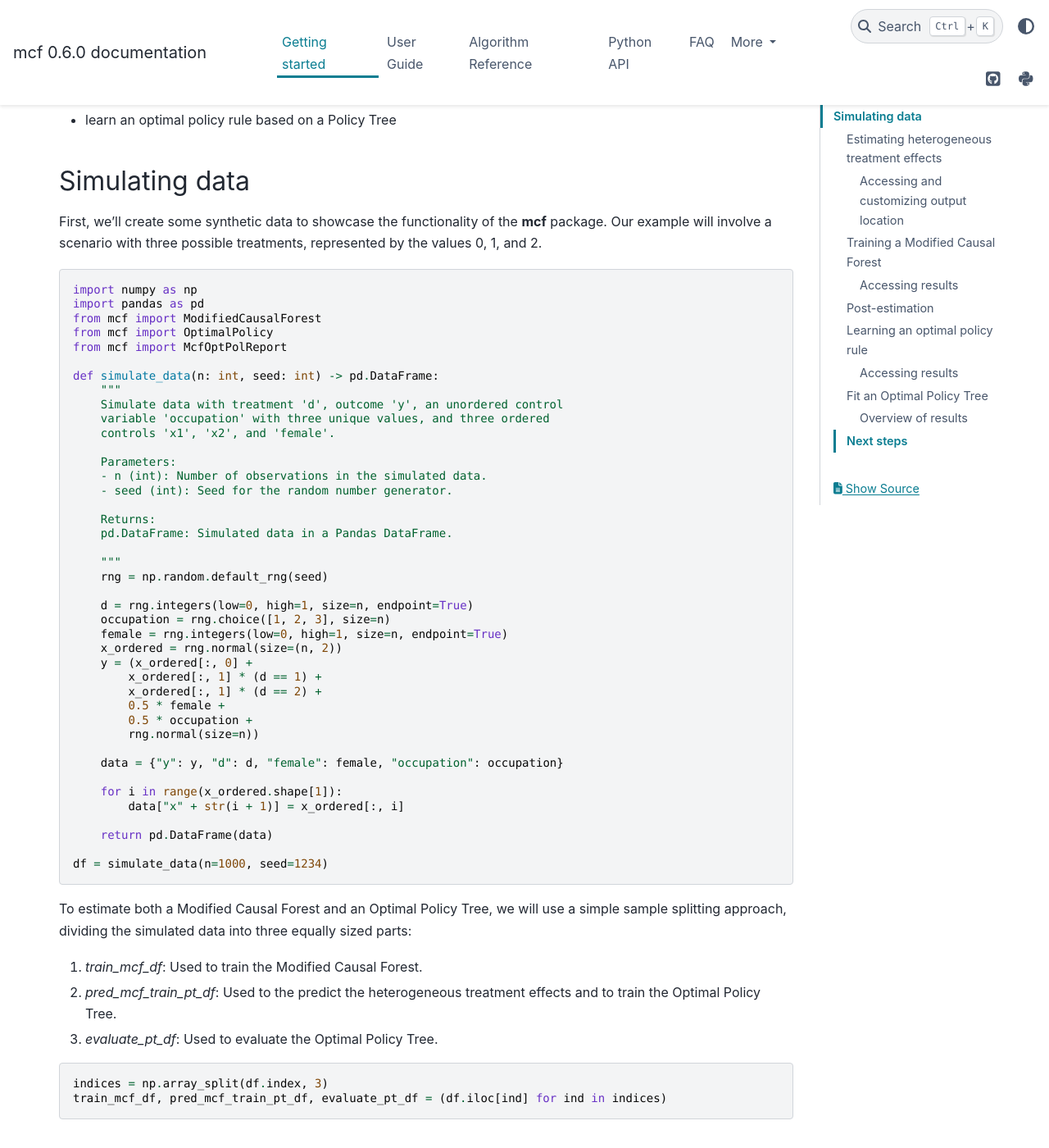
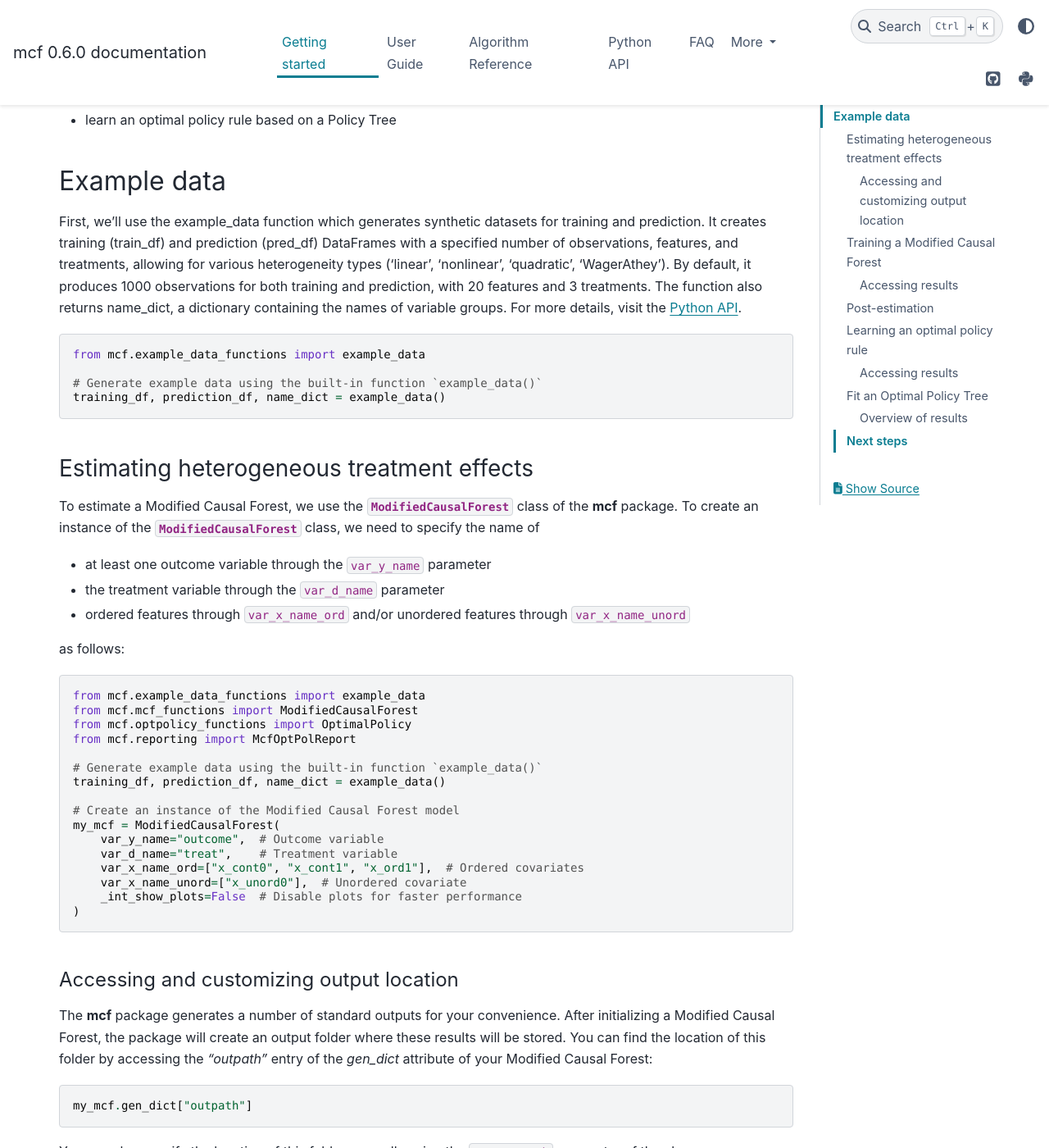
Before and after one commit to MCFpy/mcf, a Sphinx documentation site: the page built from docs/source/getting_started.rst, in a window 1280 px wide and 1400 px high, scrolled down 216 px. Shown: the whole window at 82% size. Built offline with Sphinx 7.4.7 and the PyData theme 0.15.4, drawn with Linux system fonts in a browser that asks for light colours; some of the changed text lies outside the part shown.

Commit message:
Update getting_started.rst

```diff
--- a/docs/source/getting_started.rst
+++ b/docs/source/getting_started.rst
@@ -9,66 +9,18 @@ This guide will walk you through using the **mcf** package to
 - learn an optimal policy rule based on a Policy Tree
 
 
-Simulating data
+Example data
 ^^^^^^^^^^^^^^^^
 
-First, we'll create some synthetic data to showcase the functionality of the **mcf** package. Our example will involve a scenario with three possible treatments, represented by the values 0, 1, and 2.
+First, we'll use the example_data function which generates synthetic datasets for training and prediction. It creates training (train_df) and prediction (pred_df) DataFrames with a specified number of observations, features, and treatments, allowing for various heterogeneity types ('linear', 'nonlinear', 'quadratic', 'WagerAthey').
+By default, it produces 1000 observations for both training and prediction, with 20 features and 3 treatments. The function also returns name_dict, a dictionary containing the names of variable groups. For more details, visit the :doc:`python_api`.
 
 .. code-block:: python
 
-    import numpy as np
-    import pandas as pd
-    from mcf import ModifiedCausalForest
-    from mcf import OptimalPolicy
-    from mcf import McfOptPolReport
+    from mcf.example_data_functions import example_data
 
-    def simulate_data(n: int, seed: int) -> pd.DataFrame:
-        """
-        Simulate data with treatment 'd', outcome 'y', an unordered control
-        variable 'occupation' with three unique values, and three ordered
-        controls 'x1', 'x2', and 'female'.
-
-        Parameters:
-        - n (int): Number of observations in the simulated data.
-        - seed (int): Seed for the random number generator.
-
-        Returns:
-        pd.DataFrame: Simulated data in a Pandas DataFrame.
-
-        """
-        rng = np.random.default_rng(seed)
-
-        d = rng.integers(low=0, high=1, size=n, endpoint=True)
-        occupation = rng.choice([1, 2, 3], size=n)
-        female = rng.integers(low=0, high=1, size=n, endpoint=True)
-        x_ordered = rng.normal(size=(n, 2))
-        y = (x_ordered[:, 0] +
-            x_ordered[:, 1] * (d == 1) +
-            x_ordered[:, 1] * (d == 2) +
-            0.5 * female +
-            0.5 * occupation +
-            rng.normal(size=n))
-
-        data = {"y": y, "d": d, "female": female, "occupation": occupation}
-
-        for i in range(x_ordered.shape[1]):
-            data["x" + str(i + 1)] = x_ordered[:, i]
-
-        return pd.DataFrame(data)
-
-    df = simulate_data(n=1000, seed=1234)
-
-To estimate both a Modified Causal Forest and an Optimal Policy Tree, we will use a simple sample splitting approach, dividing the simulated data into three equally sized parts:
-
-1. *train_mcf_df*: Used to train the Modified Causal Forest.
-2. *pred_mcf_train_pt_df*: Used to the predict the heterogeneous treatment effects and to train the Optimal Policy Tree.
-3. *evaluate_pt_df*: Used to evaluate the Optimal Policy Tree.
-
-.. code-block:: python
-
-    indices = np.array_split(df.index, 3)
-    train_mcf_df, pred_mcf_train_pt_df, evaluate_pt_df = (df.iloc[ind] for ind in indices)
-
+    # Generate example data using the built-in function `example_data()`
+    training_df, prediction_df, name_dict = example_data()
 
 Estimating heterogeneous treatment effects
 ------------------------------------------
@@ -83,13 +35,23 @@ as follows:
 
 .. code-block:: python
 
+    from mcf.example_data_functions import example_data
+    from mcf.mcf_functions import ModifiedCausalForest
+    from mcf.optpolicy_functions import OptimalPolicy
+    from mcf.reporting import McfOptPolReport
+
+    # Generate example data using the built-in function `example_data()`
+    training_df, prediction_df, name_dict = example_data()
+
+    # Create an instance of the Modified Causal Forest model
     my_mcf = ModifiedCausalForest(
-        var_y_name="y",
-        var_d_name="d",
-        var_x_name_ord=["x1", "x2", "female"],
-        var_x_name_unord=["occupation"],
-        _int_show_plots=False # Suppress the display of diagnostic plots during estimation
+        var_y_name="outcome",  # Outcome variable
+        var_d_name="treat",    # Treatment variable
+        var_x_name_ord=["x_cont0", "x_cont1", "x_ord1"],  # Ordered covariates
+        var_x_name_unord=["x_unord0"],  # Unordered covariate
+        _int_show_plots=False  # Disable plots for faster performance
     )
+
 
 Accessing and customizing output location
 ~~~~~~~~~~~~~~~~~~~~~~~~~~~~~~~~~~~~~~~~~~~~
@@ -138,13 +100,13 @@ Next we will train the Modified Causal Forest on the *train_mcf_df* data using t
 
 .. code-block:: python
 
-    my_mcf.train(train_mcf_df)
+    my_mcf.train(training_df)
 
 Now we are ready to estimate heterogeneous treatment effects on the *pred_mcf_train_pt_df* data using the :py:meth:`~mcf_functions.ModifiedCausalForest.predict` method.
 
 .. code-block:: python
 
-    results = my_mcf.predict(pred_mcf_train_pt_df)
+    results, _ = my_mcf.predict(prediction_df)
 
 
 Accessing results
@@ -198,12 +160,6 @@ You can use the :py:meth:`~mcf_functions.ModifiedCausalForest.analyse` method to
 
     my_mcf.analyse(results)
 
-Finally, for out-of-sample evaluation, apply the :py:meth:`~mcf_functions.ModifiedCausalForest.predict` method to the data held out for evaluation:
-
-.. code-block:: python
-
-    oos_results = my_mcf.predict(evaluate_pt_df)
-
 
 Learning an optimal policy rule
 -------------------------------
@@ -232,14 +188,16 @@ as follows:
 
 .. code-block:: python
 
-    my_policy_tree = OptimalPolicy(
-        var_d_name="d",
-        var_polscore_name=["Y_LC0_un_lc_pot", "Y_LC1_un_lc_pot"],
-        var_x_name_ord=["x1", "x2", "female"],
-        var_x_name_unord=["occupation"],
-        gen_method="policy tree",
+    # Create an instance of the OptimalPolicy class:
+    my_optimal_policy = OptimalPolicy(
+        var_d_name="treat",
+        var_polscore_name=['y_pot0', 'y_pot1', 'y_pot2'],
+        var_x_name_ord=["x_cont0", "x_cont1", "x_ord1"],
+        var_x_name_unord=["x_unord0"],
+        gen_method="best_policy_score",
         pt_depth_tree_1=2
         )
+
 
 Note that the ``pt_depth_tree_1`` parameter specifies the depth of the (first) policy tree. For demonstration purposes we set it to 2. In practice, you should choose a larger value which will increase the computational burden. See the :doc:`User guide <user_guide/optimal-policy_example>` and the :doc:`Algorithm reference <algorithm_reference/optimal-policy_algorithm>` for more detailed explanations.
 
@@ -257,22 +215,22 @@ To find the Optimal Policy Tree, we use the :py:meth:`~optpolicy_functions.Optim
 .. code-block:: python
 
     train_pt_df = results["iate_data_df"]
-    alloc_df = my_policy_tree.solve(train_pt_df)
+    alloc_train_df, _, _ = my_optimal_policy.solve(training_df, data_title='training')
 
 The returned DataFrame contains the optimal allocation rule for the training data.
 
 .. code-block:: python
 
-    print(alloc_df.head())
+    print(alloc_train_df)
 
 Next, we can use the :py:meth:`~optpolicy_functions.OptimalPolicy.evaluate` method to evaluate this allocation rule. This will return a dictionary holding the results of the evaluation. As a side-effect, the DataFrame with the optimal allocation is augmented with columns that contain the observed treatment and a random allocation of treatments.
 
 .. code-block:: python
 
-    pt_eval = my_policy_tree.evaluate(alloc_df, train_pt_df)
+    results_eva_train, _ = my_optimal_policy.evaluate(alloc_train_df, training_df,
+                                           data_title='training')
 
-    print(pt_eval)
-    print(alloc_df.head())
+    print(results_eva_train)
 
 Overview of results
 ~~~~~~~~~~~~~~~~~~~~~
@@ -291,7 +249,7 @@ Additionally, you can access the results programmatically. The `report` attribut
 
 .. code-block:: python
 
-    dictionary_of_results = my_policy_tree.report
+    dictionary_of_results = my_optimal_policy.report
     print(dictionary_of_results.keys())
     evaluation_list = dictionary_of_results['evalu_list']
     print("Evaluation List: ", evaluation_list)
@@ -301,18 +259,16 @@ to the DataFrame holding the potential outcomes, treatment variable and the feat
 
 .. code-block:: python
 
-    oos_df = oos_results["iate_data_df"]
-    oos_alloc_df = my_policy_tree.allocate(oos_df)
+    alloc_pred_df, _ = my_optimal_policy.allocate(prediction_df, data_title='prediction')
 
 To evaluate this allocation rule, again apply the :py:meth:`~optpolicy_functions.OptimalPolicy.allocate` method similar to above.
 
 .. code-block:: python
 
-    oos_eval = my_policy_tree.evaluate(oos_alloc_df, oos_df)
+    results_eva_pred, _ = my_optimal_policy.evaluate(alloc_pred_df, prediction_df,
+                                      data_title='prediction')
 
-    print(oos_eval)
-    print(oos_alloc_df.head())
-
+    print(results_eva_pred)
 
 Next steps
 ----------
```
